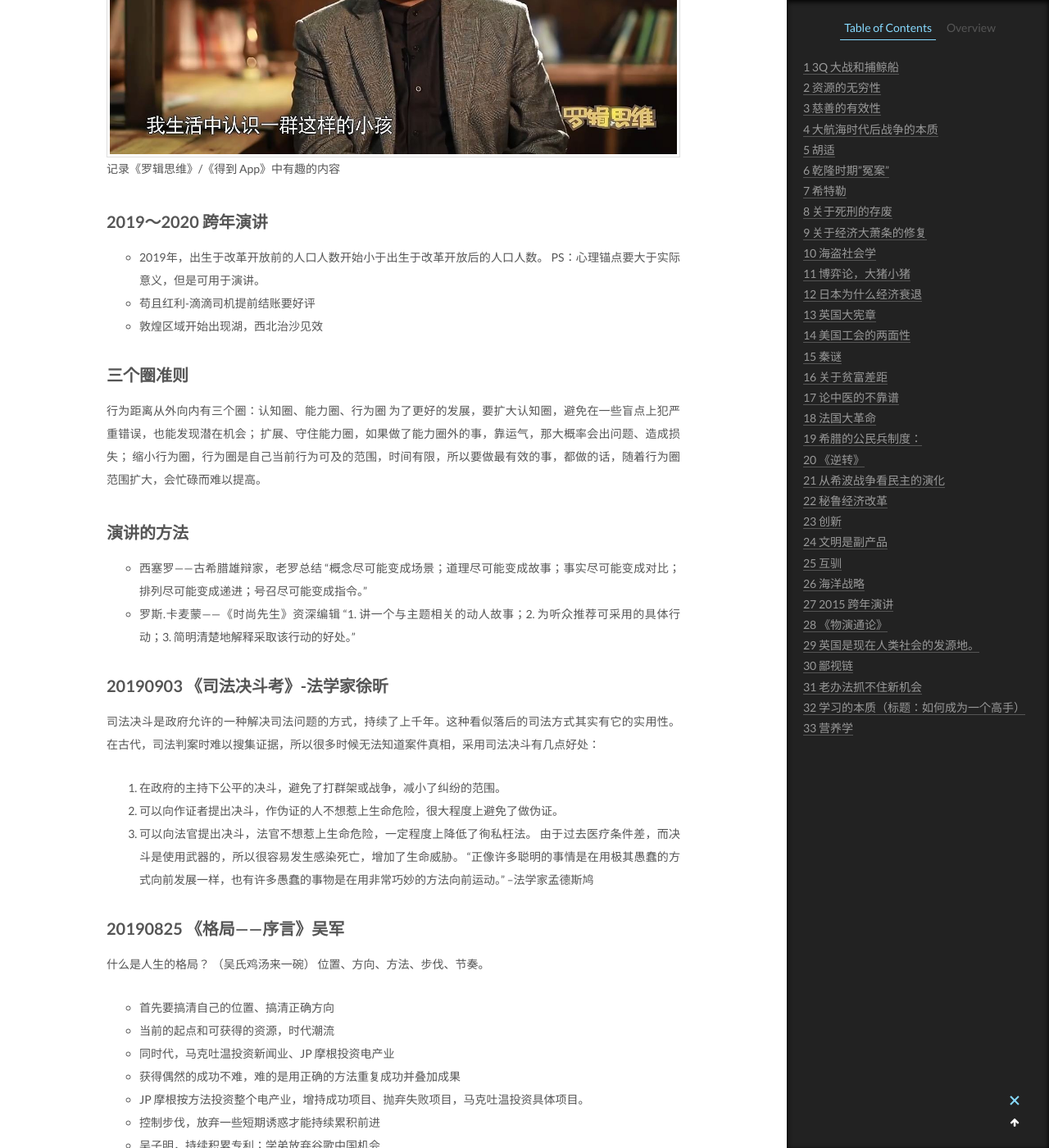
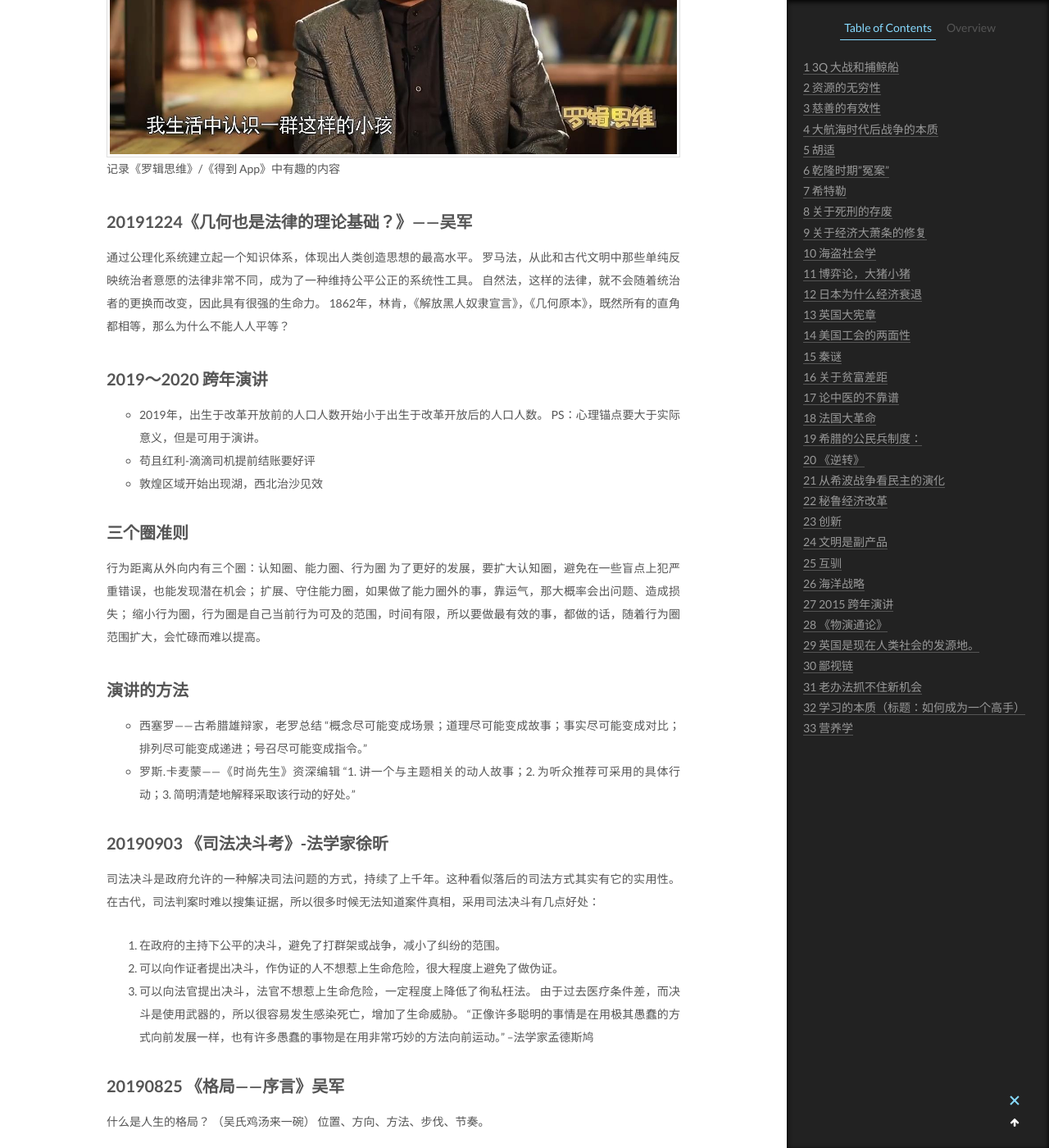
Before and after one commit to CodeHunter2006/CodeHunter2006.github.io, a Jekyll site: the page built from _posts/2014-02-11-Mr_Luo.md, in a window 1280 px wide and 1400 px high, scrolled down 672 px. Shown: the whole window at 82% size. Built offline with Jekyll 4.4.1, drawn with Linux system fonts in a browser that asks for light colours.

Commit message:
Update 2014-02-11-Mr_Luo.md

```diff
--- a/_posts/2014-02-11-Mr_Luo.md
+++ b/_posts/2014-02-11-Mr_Luo.md
@@ -7,6 +7,13 @@ tags: book
 
 ![罗振宇](/assets/images/2014-02-11-Mr_Luo_1.jpeg)
 记录《罗辑思维》/《得到 App》中有趣的内容
+
+## 20191224《几何也是法律的理论基础？》——吴军
+通过公理化系统建立起一个知识体系，体现出人类创造思想的最高水平。
+罗马法，从此和古代文明中那些单纯反映统治者意愿的法律非常不同，成为了一种维持公平公正的系统性工具。
+自然法，这样的法律，就不会随着统治者的更换而改变，因此具有很强的生命力。
+1862年，林肯，《解放黑人奴隶宣言》，《几何原本》，既然所有的直角都相等，那么为什么不能人人平等？
+
 
 ## 2019～2020 跨年演讲
 * 2019年，出生于改革开放前的人口人数开始小于出生于改革开放后的人口人数。
```
